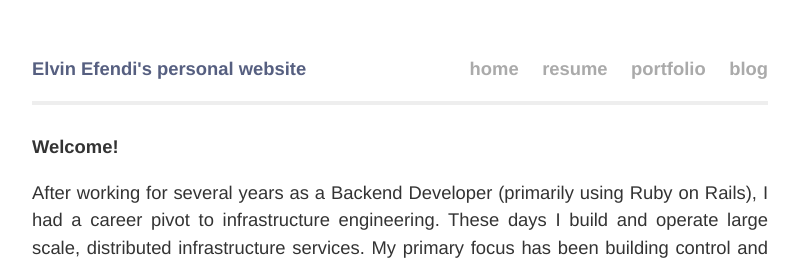
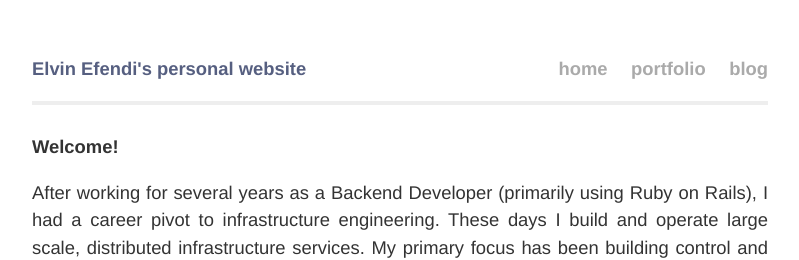
Before and after one commit to ElvinEfendi/elvinefendi.github.io, a Jekyll site: the page built from index.html, in a window 1280 px wide. Shown: the top 260 px of the page, without its empty margins (240-1039 px from the left). Built offline with Jekyll 4.4.1, drawn with Linux system fonts in a browser that asks for light colours.

Commit message:
Delete link to resume.html

```diff
--- a/_layouts/default.html
+++ b/_layouts/default.html
@@ -20,7 +20,6 @@
             <h1 class="title"><a href="/">{{ site.name }}</a></h1>
 	    <div class="navigation">
             	<a class="extra" href="/">home</a>
-            	<a class="extra" href="/resume.html">resume</a>
             	<a class="extra" href="/portfolio.html">portfolio</a>
 	    	<a class="extra" href="/blog.html">blog</a>
     	    </div>
```
